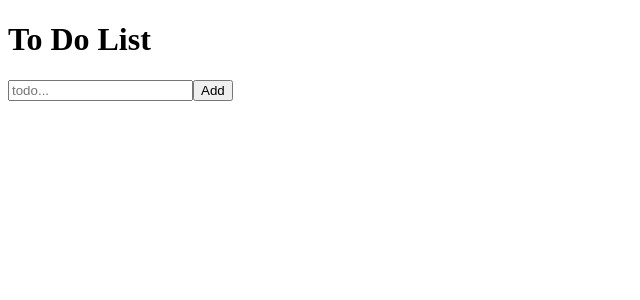
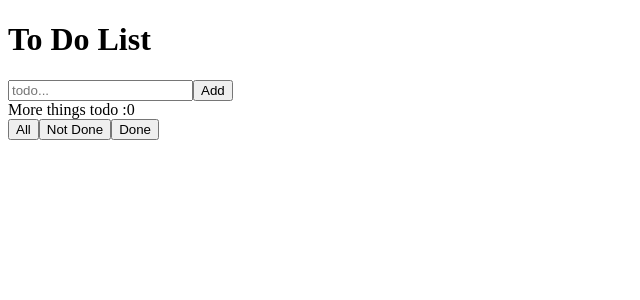
Before and after one commit to Liu-Ivy/ToDoApp, a React (Create React App) app in the folder todolist/: page / in a window 1280 px wide. Shown: the top 300 px of the page, without its empty margins (0-640 px from the left). Built offline with nearby package versions, Linux system fonts and the light colour scheme; the HTML template or start-up script is replaced by a standard one.

Commit message:
three buttons done

```diff
--- a/todolist/src/components/TodoList.js
+++ b/todolist/src/components/TodoList.js
@@ -20,6 +20,7 @@ import Todo from "./Todo";
 class TodoList extends Component {
   state = {
     todos: [],
+    display: "all",
   };
   addTodos = (todo) => {
     this.setState({ todos: [todo, ...this.state.todos] });
@@ -40,12 +41,27 @@ class TodoList extends Component {
     });
   };
 
+  updatedShowTodo = (showTodo) => {
+    this.setState({
+      display: showTodo,
+    });
+  };
+
   render() {
+    let todos = [];
+
+    if (this.state.display === "all") {
+      todos = this.state.todos;
+    } else if (this.state.display === "notDone") {
+      todos = this.state.todos.filter((todo) => !todo.complete);
+    } else if (this.state.display === "done") {
+      todos = this.state.todos.filter((todo) => todo.complete);
+    }
     return (
       <div>
         <TodoForm onSubmit={this.addTodos} />
         {/* {JSON.stringify(this.state.todos)} */}
-        {this.state.todos.map((todo) => (
+        {todos.map((todo) => (
           <Todo
             key={todo.id}
             todo={todo}
@@ -54,6 +70,15 @@ class TodoList extends Component {
             }}
           />
         ))}
+        <div>
+          More things todo :
+          {this.state.todos.filter((todo) => !todo.complete).length}
+        </div>
+        <button onClick={() => this.updatedShowTodo("all")}>All</button>
+        <button onClick={() => this.updatedShowTodo("notDone")}>
+          Not Done
+        </button>
+        <button onClick={() => this.updatedShowTodo("done")}>Done</button>
       </div>
     );
   }
```
